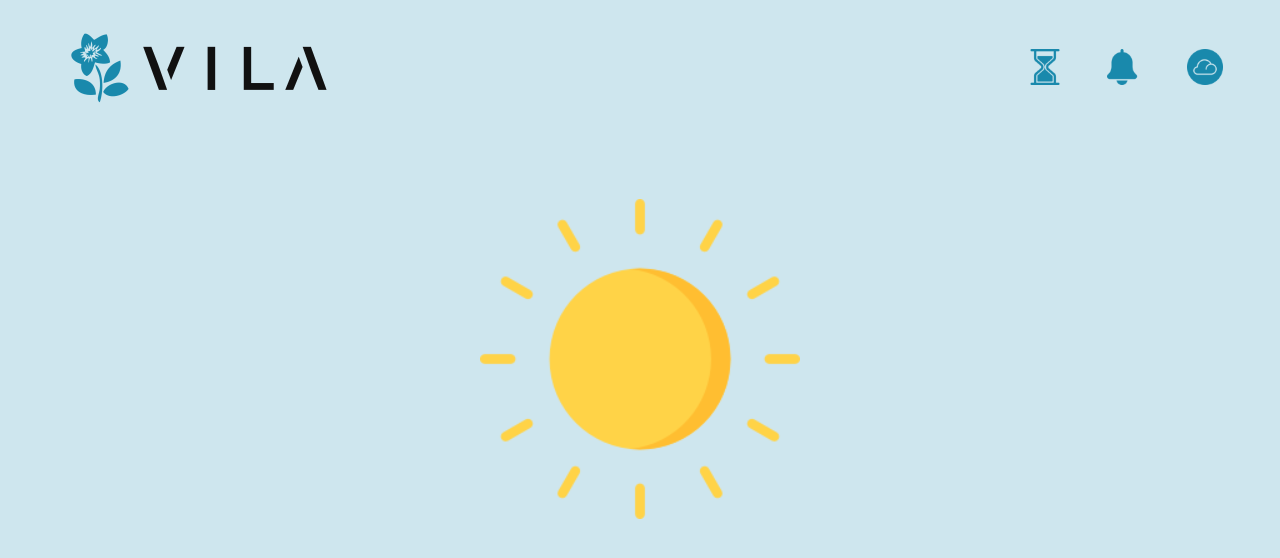
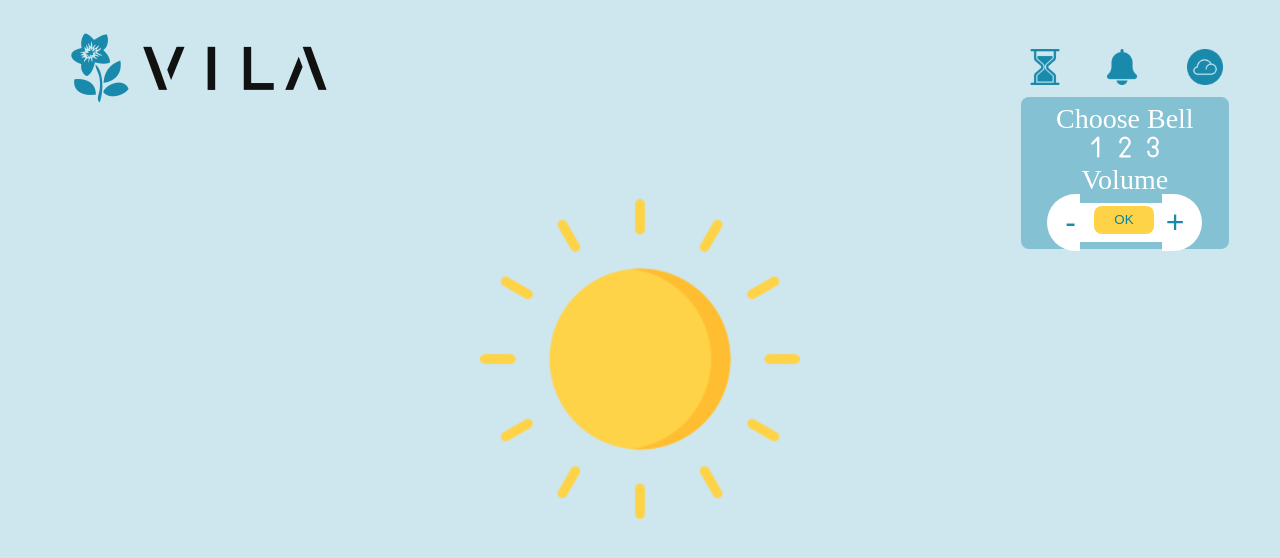
Before and after one commit to moeabdulnas/vila, a React (Create React App) app in the folder client/: page / in a window 1280 px wide. Both pictures are taken after a click on the button 1140 px from the left and 68 px from the top of the page. Shown: the top 558 px of the page. Built offline with nearby package versions, Linux system fonts and the light colour scheme.

Commit message:
Bells seem to work, css for the bells are not done yet

```diff
--- a/client/src/App.css
+++ b/client/src/App.css
@@ -97,12 +97,19 @@ table {
   background-color: #FFBE31;
   padding: 12px;
   border-radius: 8px;
-  font-size: 24px;
+  width: fit-content;
   animation-name: dissolve;
   animation-duration: 0.5s;
   animation-timing-function: ease-in;
   animation-fill-mode: forwards;
   animation-delay: 10s;
+  transition: opacity 0.6s linear;
+  opacity: 1;
+}
+
+.MeditationComplete.hide {
+  opacity: 0;
+  display: none;
 }
 
 
@@ -134,7 +141,7 @@ table {
   }
 
   .Sun-logo {
-    height: 35vw;
+    height: 40vh;
     animation-name: sizeAnimation;
     animation-duration: 4s;
     animation-iteration-count: infinite;
--- a/client/src/App.jsx
+++ b/client/src/App.jsx
@@ -1,13 +1,6 @@
 import './App.css';
 import icon from './assets/images/logo.png';
 import sun from './assets/images/sun.svg';
-import bell1 from './assets/sounds/bell1.mp3';
-import bell2 from './assets/sounds/bell2.mp3';
-import bell3 from './assets/sounds/bell3.mp3';
-import forest from './assets/sounds/forest.mp3';
-import rain from './assets/sounds/rain.mp3';
-import thunder from './assets/sounds/thunder.mp3';
-import Timer from './components/Timer.jsx';
 import Options from './components/Options.jsx';
 import { useEffect, useState, useRef } from "react";
 import { AiFillSound  } from "react-icons/ai";
@@ -32,7 +25,7 @@ const getMeditationTime = (minutes) => {
 }
 
 function App() {
-  const [minutes, setMinutes] = useState(10);
+  const [minutes, setMinutes] = useState(0.3);
   const [timeLeftString, setTimeLeftString] = useState(null);
   const [meditationStart, setMeditationStart] = useState(false);
   const [buttonVisible, setButtonVisible] = useState(false);
@@ -41,10 +34,10 @@ function App() {
   const [buttonText, setButtonText] = useState('Start');
   const [requestID, setRequestID] = useState(null);
   const [meditationComplete, setMeditationComplete] = useState(false);
-  const [setBell, setSetBell] = useState(null);
-  const [setSound, setSetSound] = useState(null);
-  const [setBellVolume, setSetBellVolume] = useState(null);
-  const [setSoundVolume, setSetSoundVolume] = useState(null);
+  const [bell, setBell] = useState(null);
+  const [sound, setSound] = useState(null);
+  const [bellVolume, setBellVolume] = useState(5);
+  const [soundVolume, setSoundVolume] = useState(5);
 
   function updateCountdown() {
     const now = new Date().getTime();
@@ -71,6 +64,7 @@ function App() {
       setButtonVisible(false);
       setMeditationStart(false);
       setMeditationComplete(true);
+      if (bell) bell.play();
     }
   }
 
@@ -79,10 +73,14 @@ function App() {
     setTimeLeftString(getMeditationTime(minutes));
   }, [minutes]);
 
+  //TODO: If user want to meditate again, make sure h1 meditation complete is gone.
   useEffect(() => {
     if (meditationStart) {
       setButtonText('Stop');
       updateCountdown();
+      if (bell) {
+        bell.play();
+      }
     }
     else {
       if (requestID) {
@@ -93,6 +91,14 @@ function App() {
     }
   }, [meditationStart]);
 
+  useEffect(() => {
+    if (bell) bell.play();
+  }, [bell] );
+
+  useEffect(() => {
+    if (bell) bell.volume = bellVolume / 10;
+  }, [bellVolume, bell]);
+
   // TODO: Add text upon meditation completion
   return (
     <div className="App">
@@ -101,8 +107,10 @@ function App() {
         { <img src={icon} className="App-logo" alt="logo" />}
         </div>
         <div className='OptionsDiv'>
-          <Options setMins={setMinutes} mins={minutes}
-          setString={setTimeLeftString} setTimeVisible={setTimeVisible} setButtonVisible={setButtonVisible}/>
+          <Options setMins={setMinutes} mins={minutes} setBell={setBell} setSound={setSound}
+          setBellVolume={setBellVolume} setSoundVolume={setSoundVolume} setString={setTimeLeftString}
+          bell={bell} sound={sound} bellVolume={bellVolume} soundVolume={soundVolume}
+          setTimeVisible={setTimeVisible} setButtonVisible={setButtonVisible}/>
         </div>
       </div>
       <div className="Sun">
--- a/client/src/components/Options.jsx
+++ b/client/src/components/Options.jsx
@@ -4,25 +4,29 @@ import cloud from "../assets/images/cloud.png";
 import sand from "../assets/images/sand.png";
 import "./Options.css";
 import MinutesDialog from "./dialogs/MinutesDialog.jsx";
+import BellDialog from "./dialogs/BellDialog.jsx";
+import SoundDialog from "./dialogs/SoundDialog.jsx";
 
 const Options = (props) => {
     const [showMinuteDialog, setShowMinuteDialog] = useState(false);
+    const [showBellDialog, setShowBellDialog] = useState(false);
+    const [showSoundDialog, setShowSoundDialog] = useState(false);
+
 
     return (
         <main className="Container">
             <div className="Options">
                 {/* TODO: Set hover effect*/}
-                <button className="Sand-button"
-                onClick={
-                    () => {
+                <button className="Sand-button" onClick={() => {
                         setShowMinuteDialog(true);
                     }
-                }
-                >
-                    <img src={sand} className="Sand-logo option" alt="bell" />
+                }>
+                <img src={sand} className="Sand-logo option" alt="bell" />
                 </button>
-                <button className="Bell-button">
-                    <img src={bell} className="Bell-logo option" alt="bell" />
+                <button className="Bell-button" onClick={ () => {
+                    setShowBellDialog(true);
+                }}>
+                <img src={bell} className="Bell-logo option" alt="bell" />
                 </button>
                 <button className="Cloud-button">
                     <img src={cloud} className="Cloud-logo option" alt="bell" />
@@ -30,6 +34,8 @@ const Options = (props) => {
             </div>
             {showMinuteDialog ? <MinutesDialog showMinuteDialog={setShowMinuteDialog} setMinutes={props.setMins}
                             mins={props.mins} setTimeVisible={props.setTimeVisible} setButtonVisible={props.setButtonVisible}/> : null}
+            {showBellDialog ? <BellDialog showBellDialog={setShowBellDialog} setBellVolume={props.setBellVolume} setBell={props.setBell}
+                            bell={props.bell} bellVolume={props.bellVolume}/> : null}
         </main>
     )
 }
--- a/client/src/components/Timer.jsx
+++ /dev/null
@@ -1,12 +0,0 @@
-import { useEffect, useState } from "react";
-
-// Shows the time to meditate and counts down accordingly when meditations has started
-const Timer = (props) => {
-    return (
-        <div className="Timer">
-            <p className="TimeView"> {props.time} </p>
-        </div>
-    )
-}
-
-export default Timer;
--- /dev/null
+++ b/client/src/components/dialogs/BellDialog.jsx
@@ -0,0 +1,62 @@
+import './BellDialog.css';
+import { TbNumber1, TbNumber2, TbNumber3 } from "react-icons/tb";
+import bell1 from '../../assets/sounds/bell1.mp3';
+import bell2 from '../../assets/sounds/bell2.mp3';
+import bell3 from '../../assets/sounds/bell3.mp3';
+const BellDialog = (props) => {
+    return (
+        props.showBellDialog ? (
+            <div>
+                <dialog className='BellOption' open>
+                    <p className='BellParagraph'>Choose Bell</p>
+                    <TbNumber1 className='Bell1' onClick={
+                        (e) => {
+                            props.setBell(new Audio(bell1));
+                            e.preventDefault();
+                        }
+                    }/>
+                    <TbNumber2 className='Bell2' onClick={
+                        (e) => {
+                            props.setBell(new Audio(bell2));
+                            e.preventDefault();
+                        }
+                    }/>
+                    <TbNumber3 className='Bell3' onClick={
+                        (e) => {
+                            props.setBell(new Audio(bell3));
+                            e.preventDefault();
+                        }
+                    }/>
+                    <p className='BellParagraph'>Volume</p>
+                    <button className='Minus Step' onClick={
+                            (e) => {
+                                if (props.bellVolume > 1) props.setBellVolume(props.bellVolume - 1);
+                                e.preventDefault();
+                            }
+                        }>-</button>
+                        <input
+                            type='number' className='BellVolume'
+                            value={props.bellVolume} min='1' max='10' step='1' readOnly disabled
+                        />
+                        <button className='Plus Step' onClick={
+                            (e) => {
+                                if (props.bellVolume < 10) props.setBellVolume(props.bellVolume + 1);
+                                e.preventDefault();
+                            }
+                        }>+</button>
+                        <form method="dialog">
+                        <button className='Ok' onClick={(e) => {
+                                props.showBellDialog(false);
+                                props.bell.pause();
+                                props.bell.currentTime = 0;
+                                e.preventDefault();
+                            }
+                            }>OK</button>
+                        </form>
+                </dialog>
+            </div>
+        ) : null
+    );
+}
+
+export default BellDialog;
--- a/client/src/components/dialogs/MinutesDialog.jsx
+++ b/client/src/components/dialogs/MinutesDialog.jsx
@@ -1,5 +1,5 @@
 import './MinutesDialog.css'
-import { useEffect, useState, useRef } from "react";
+// import { useEffect, useState, useRef } from "react";
 
 const MinutesDialog = (props) => {
     return (
```
Also changed, not shown: client/src/components/dialogs/BellDialog.css (added), client/src/components/dialogs/SoundDialog.css (added), client/src/components/dialogs/SoundDialog.jsx (added).
